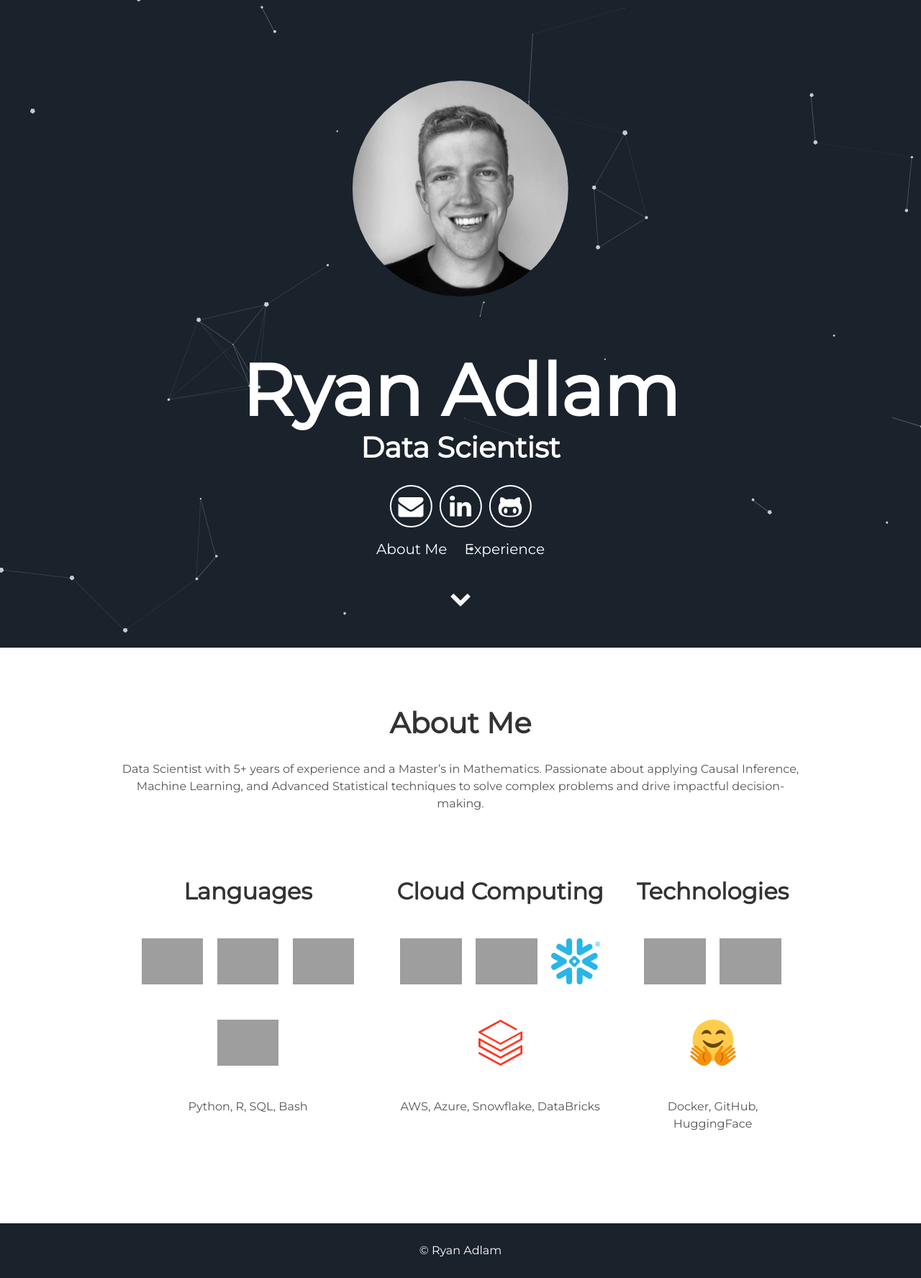
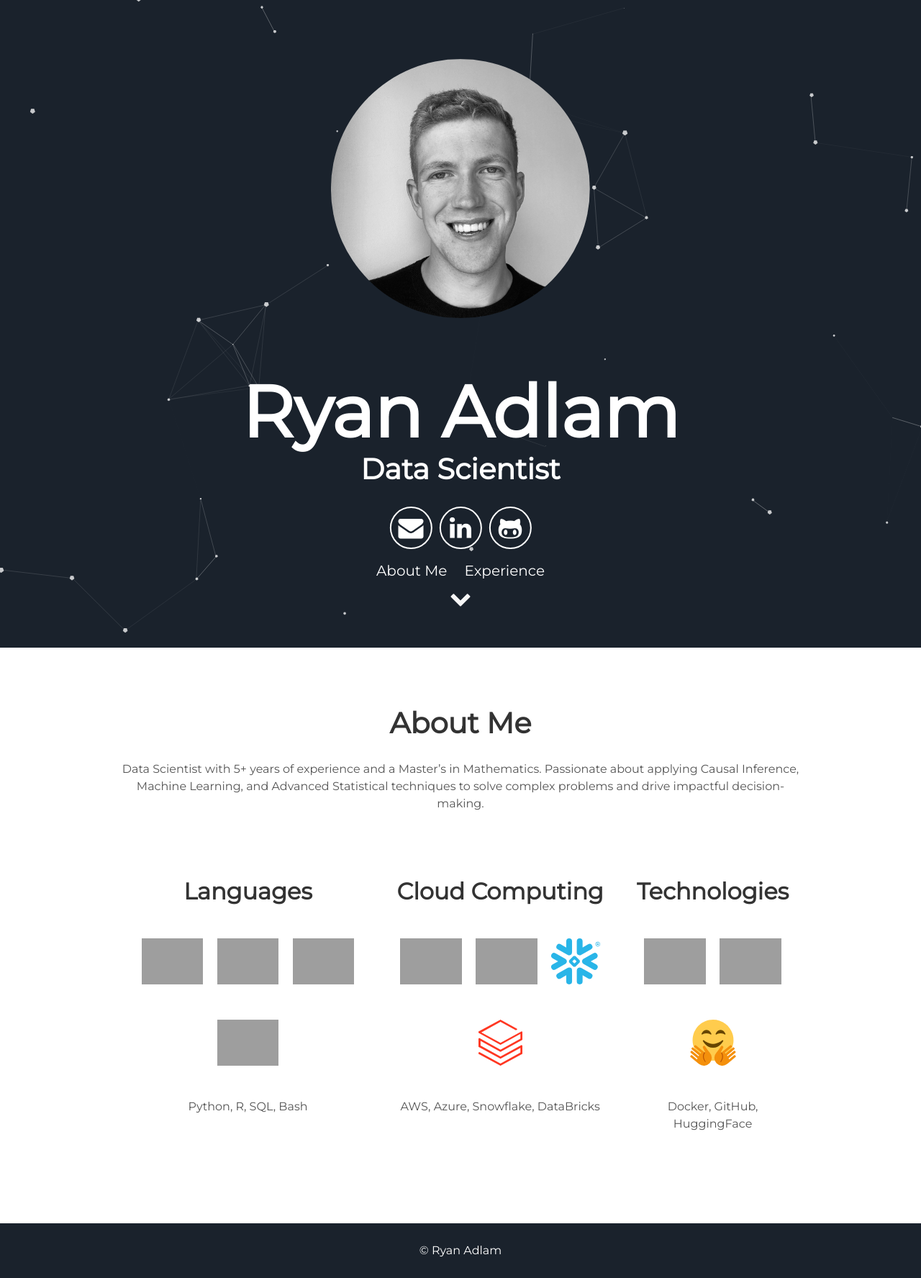
Before and after one commit to ryanadlam/ryanadlam.github.io, a Jekyll site: the page built from index.html, in a window 1280 px wide. Shown: the whole page at 72% size. Built offline with Jekyll 4.4.1, drawn with Linux system fonts in a browser that asks for light colours; grey boxes are pictures that could not be loaded.

Commit message:
Increased picture size and removed gap

```diff
--- a/_includes/header.html
+++ b/_includes/header.html
@@ -20,11 +20,10 @@
 
 <style>
   .profile-picture {
-    width: 300px; /* Adjust size as necessary */
-    height: 300px;
+    width: 360px; /* Adjust size as necessary */
+    height: 360px;
     border-radius: 50%; /* Makes the image circular */
     object-fit: cover;  /* Ensures the image is cropped nicely */
-    margin-bottom: 5px; /* Adds spacing between image and title */
     display: block;
     margin-left: auto;
     margin-right: auto; /* Center the image */
```
